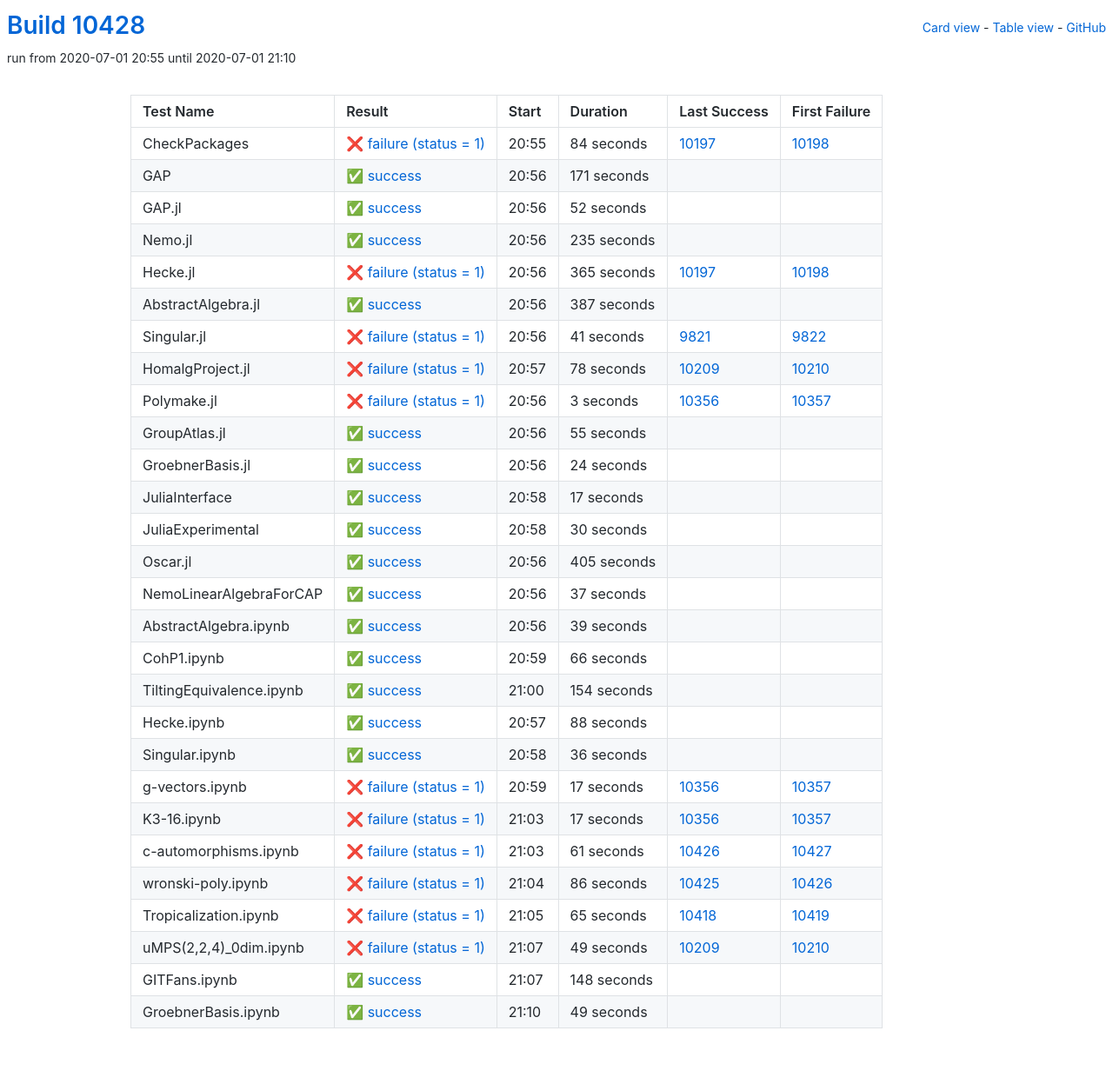
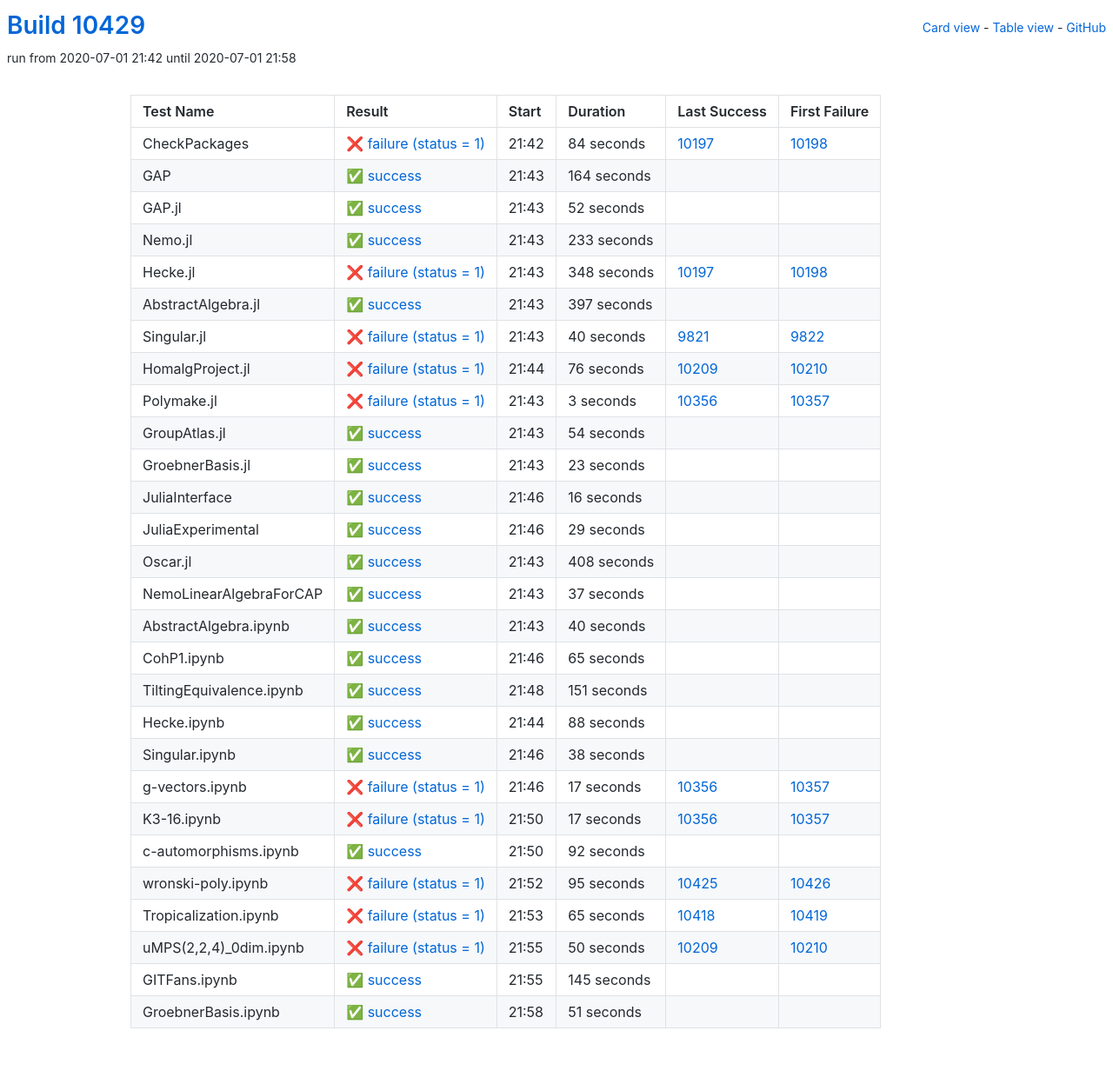
Before and after one commit to oscar-system/oscar-ci-status, a Jekyll site: the page built from table.html, in a window 1280 px wide. Shown: the whole page at 87% size. Built offline with Jekyll 4.4.1, drawn with Linux system fonts in a browser that asks for light colours.

Commit message:
Build #10429

```diff
--- a/_data/ci.yml
+++ b/_data/ci.yml
@@ -1,6 +1,6 @@
 ---
-build: 10428
-build_url: https://oscarci.mathematik.uni-kl.de/job/oscar/10428/
+build: 10429
+build_url: https://oscarci.mathematik.uni-kl.de/job/oscar/10429/
 job: oscar
 organization: oscar-system
 repo: oscar-ci-status
@@ -8,8 +8,8 @@
 tests:
 - name: CheckPackages
   id: checkpackages
-  log: https://oscarci.mathematik.uni-kl.de/job/oscar/10428/artifact/logs/build-10428/CheckPackages.log
-  start: 2020-07-01 20:55
+  log: https://oscarci.mathematik.uni-kl.de/job/oscar/10429/artifact/logs/build-10429/CheckPackages.log
+  start: 2020-07-01 21:42
   success: false
   exitcode: 1
   status: failure
@@ -20,20 +20,20 @@
   first_failure_url: https://oscarci.mathematik.uni-kl.de/job/oscar/10198/
 - name: GAP
   id: gap
-  log: https://oscarci.mathematik.uni-kl.de/job/oscar/10428/artifact/logs/build-10428/GAP.log
-  start: 2020-07-01 20:56
+  log: https://oscarci.mathematik.uni-kl.de/job/oscar/10429/artifact/logs/build-10429/GAP.log
+  start: 2020-07-01 21:43
   success: true
   exitcode: 0
   status: success
-  duration: 171
+  duration: 164
   last_success: false
   last_success_url:
   first_failure: false
   first_failure_url:
 - name: GAP.jl
   id: gap-jl
-  log: https://oscarci.mathematik.uni-kl.de/job/oscar/10428/artifact/logs/build-10428/GAP.jl.log
-  start: 2020-07-01 20:56
+  log: https://oscarci.mathematik.uni-kl.de/job/oscar/10429/artifact/logs/build-10429/GAP.jl.log
+  start: 2020-07-01 21:43
   success: true
   exitcode: 0
   status: success
@@ -44,68 +44,68 @@
   first_failure_url:
 - name: Nemo.jl
   id: nemo-jl
-  log: https://oscarci.mathematik.uni-kl.de/job/oscar/10428/artifact/logs/build-10428/Nemo.jl.log
-  start: 2020-07-01 20:56
+  log: https://oscarci.mathematik.uni-kl.de/job/oscar/10429/artifact/logs/build-10429/Nemo.jl.log
+  start: 2020-07-01 21:43
   success: true
   exitcode: 0
   status: success
-  duration: 235
+  duration: 233
   last_success: false
   last_success_url:
   first_failure: false
   first_failure_url:
 - name: Hecke.jl
   id: hecke-jl
-  log: https://oscarci.mathematik.uni-kl.de/job/oscar/10428/artifact/logs/build-10428/Hecke.jl.log
-  start: 2020-07-01 20:56
+  log: https://oscarci.mathematik.uni-kl.de/job/oscar/10429/artifact/logs/build-10429/Hecke.jl.log
+  start: 2020-07-01 21:43
   success: false
   exitcode: 1
   status: failure
-  duration: 365
+  duration: 348
   last_success: 10197
   last_success_url: https://oscarci.mathematik.uni-kl.de/job/oscar/10197/
   first_failure: 10198
   first_failure_url: https://oscarci.mathematik.uni-kl.de/job/oscar/10198/
 - name: AbstractAlgebra.jl
   id: abstractalgebra-jl
-  log: https://oscarci.mathematik.uni-kl.de/job/oscar/10428/artifact/logs/build-10428/AbstractAlgebra.jl.log
-  start: 2020-07-01 20:56
+  log: https://oscarci.mathematik.uni-kl.de/job/oscar/10429/artifact/logs/build-10429/AbstractAlgebra.jl.log
+  start: 2020-07-01 21:43
   success: true
   exitcode: 0
   status: success
-  duration: 387
+  duration: 397
   last_success: false
   last_success_url:
   first_failure: false
   first_failure_url:
 - name: Singular.jl
   id: singular-jl
-  log: https://oscarci.mathematik.uni-kl.de/job/oscar/10428/artifact/logs/build-10428/Singular.jl.log
-  start: 2020-07-01 20:56
+  log: https://oscarci.mathematik.uni-kl.de/job/oscar/10429/artifact/logs/build-10429/Singular.jl.log
+  start: 2020-07-01 21:43
   success: false
   exitcode: 1
   status: failure
-  duration: 41
+  duration: 40
   last_success: 9821
   last_success_url: https://oscarci.mathematik.uni-kl.de/job/oscar/9821/
   first_failure: 9822
   first_failure_url: https://oscarci.mathematik.uni-kl.de/job/oscar/9822/
 - name: HomalgProject.jl
   id: homalgproject-jl
-  log: https://oscarci.mathematik.uni-kl.de/job/oscar/10428/artifact/logs/build-10428/HomalgProject.jl.log
-  start: 2020-07-01 20:57
+  log: https://oscarci.mathematik.uni-kl.de/job/oscar/10429/artifact/logs/build-10429/HomalgProject.jl.log
+  start: 2020-07-01 21:44
   success: false
   exitcode: 1
   status: failure
-  duration: 78
+  duration: 76
   last_success: 10209
   last_success_url: https://oscarci.mathematik.uni-kl.de/job/oscar/10209/
   first_failure: 10210
   first_failure_url: https://oscarci.mathematik.uni-kl.de/job/oscar/10210/
 - name: Polymake.jl
   id: polymake-jl
-  log: https://oscarci.mathematik.uni-kl.de/job/oscar/10428/artifact/logs/build-10428/Polymake.jl.log
-  start: 2020-07-01 20:56
+  log: https://oscarci.mathematik.uni-kl.de/job/oscar/10429/artifact/logs/build-10429/Polymake.jl.log
+  start: 2020-07-01 21:43
   success: false
   exitcode: 1
   status: failure
@@ -116,68 +116,68 @@
   first_failure_url: https://oscarci.mathematik.uni-kl.de/job/oscar/10357/
 - name: GroupAtlas.jl
   id: groupatlas-jl
-  log: https://oscarci.mathematik.uni-kl.de/job/oscar/10428/artifact/logs/build-10428/GroupAtlas.jl.log
-  start: 2020-07-01 20:56
+  log: https://oscarci.mathematik.uni-kl.de/job/oscar/10429/artifact/logs/build-10429/GroupAtlas.jl.log
+  start: 2020-07-01 21:43
   success: true
   exitcode: 0
   status: success
-  duration: 55
+  duration: 54
   last_success: false
   last_success_url:
   first_failure: false
   first_failure_url:
 - name: GroebnerBasis.jl
   id: groebnerbasis-jl
-  log: https://oscarci.mathematik.uni-kl.de/job/oscar/10428/artifact/logs/build-10428/GroebnerBasis.jl.log
-  start: 2020-07-01 20:56
+  log: https://oscarci.mathematik.uni-kl.de/job/oscar/10429/artifact/logs/build-10429/GroebnerBasis.jl.log
+  start: 2020-07-01 21:43
   success: true
   exitcode: 0
   status: success
-  duration: 24
+  duration: 23
   last_success: false
   last_success_url:
   first_failure: false
   first_failure_url:
 - name: JuliaInterface
   id: juliainterface
-  log: https://oscarci.mathematik.uni-kl.de/job/oscar/10428/artifact/logs/build-10428/JuliaInterface.log
-  start: 2020-07-01 20:58
+  log: https://oscarci.mathematik.uni-kl.de/job/oscar/10429/artifact/logs/build-10429/JuliaInterface.log
+  start: 2020-07-01 21:46
   success: true
   exitcode: 0
   status: success
-  duration: 17
+  duration: 16
   last_success: false
   last_success_url:
   first_failure: false
   first_failure_url:
 - name: JuliaExperimental
   id: juliaexperimental
-  log: https://oscarci.mathematik.uni-kl.de/job/oscar/10428/artifact/logs/build-10428/JuliaExperimental.log
-  start: 2020-07-01 20:58
+  log: https://oscarci.mathematik.uni-kl.de/job/oscar/10429/artifact/logs/build-10429/JuliaExperimental.log
+  start: 2020-07-01 21:46
   success: true
   exitcode: 0
   status: success
-  duration: 30
+  duration: 29
   last_success: false
   last_success_url:
   first_failure: false
   first_failure_url:
 - name: Oscar.jl
   id: oscar-jl
-  log: https://oscarci.mathematik.uni-kl.de/job/oscar/10428/artifact/logs/build-10428/Oscar.jl.log
-  start: 2020-07-01 20:56
+  log: https://oscarci.mathematik.uni-kl.de/job/oscar/10429/artifact/logs/build-10429/Oscar.jl.log
+  start: 2020-07-01 21:43
   success: true
   exitcode: 0
   status: success
-  duration: 405
+  duration: 408
   last_success: false
   last_success_url:
   first_failure: false
   first_failure_url:
 - name: NemoLinearAlgebraForCAP
   id: nemolinearalgebraforcap
-  log: https://oscarci.mathematik.uni-kl.de/job/oscar/10428/artifact/logs/build-10428/NemoLinearAlgebraForCAP.log
-  start: 2020-07-01 20:56
+  log: https://oscarci.mathematik.uni-kl.de/job/oscar/10429/artifact/logs/build-10429/NemoLinearAlgebraForCAP.log
+  start: 2020-07-01 21:43
   success: true
   exitcode: 0
   status: success
@@ -188,44 +188,44 @@
   first_failure_url:
 - name: AbstractAlgebra.ipynb
   id: abstractalgebra-ipynb
-  log: https://oscarci.mathematik.uni-kl.de/job/oscar/10428/artifact/logs/build-10428/AbstractAlgebra.ipynb.log
-  start: 2020-07-01 20:56
+  log: https://oscarci.mathematik.uni-kl.de/job/oscar/10429/artifact/logs/build-10429/AbstractAlgebra.ipynb.log
+  start: 2020-07-01 21:43
   success: true
   exitcode: 0
   status: success
-  duration: 39
+  duration: 40
   last_success: false
   last_success_url:
   first_failure: false
   first_failure_url:
 - name: CohP1.ipynb
   id: cohp1-ipynb
-  log: https://oscarci.mathematik.uni-kl.de/job/oscar/10428/artifact/logs/build-10428/CohP1.ipynb.log
-  start: 2020-07-01 20:59
+  log: https://oscarci.mathematik.uni-kl.de/job/oscar/10429/artifact/logs/build-10429/CohP1.ipynb.log
+  start: 2020-07-01 21:46
   success: true
   exitcode: 0
   status: success
-  duration: 66
+  duration: 65
   last_success: false
   last_success_url:
   first_failure: false
   first_failure_url:
 - name: TiltingEquivalence.ipynb
   id: tiltingequivalence-ipynb
-  log: https://oscarci.mathematik.uni-kl.de/job/oscar/10428/artifact/logs/build-10428/TiltingEquivalence.ipynb.log
-  start: 2020-07-01 21:00
+  log: https://oscarci.mathematik.uni-kl.de/job/oscar/10429/artifact/logs/build-10429/TiltingEquivalence.ipynb.log
+  start: 2020-07-01 21:48
   success: true
   exitcode: 0
   status: success
-  duration: 154
+  duration: 151
   last_success: false
   last_success_url:
   first_failure: false
   first_failure_url:
 - name: Hecke.ipynb
   id: hecke-ipynb
-  log: https://oscarci.mathematik.uni-kl.de/job/oscar/10428/artifact/logs/build-10428/Hecke.ipynb.log
-  start: 2020-07-01 20:57
+  log: https://oscarci.mathematik.uni-kl.de/job/oscar/10429/artifact/logs/build-10429/Hecke.ipynb.log
+  start: 2020-07-01 21:44
   success: true
   exitcode: 0
   status: success
@@ -236,20 +236,20 @@
   first_failure_url:
 - name: Singular.ipynb
   id: singular-ipynb
-  log: https://oscarci.mathematik.uni-kl.de/job/oscar/10428/artifact/logs/build-10428/Singular.ipynb.log
-  start: 2020-07-01 20:58
+  log: https://oscarci.mathematik.uni-kl.de/job/oscar/10429/artifact/logs/build-10429/Singular.ipynb.log
+  start: 2020-07-01 21:46
   success: true
   exitcode: 0
   status: success
-  duration: 36
+  duration: 38
   last_success: false
   last_success_url:
   first_failure: false
   first_failure_url:
 - name: g-vectors.ipynb
   id: g-vectors-ipynb
-  log: https://oscarci.mathematik.uni-kl.de/job/oscar/10428/artifact/logs/build-10428/g-vectors.ipynb.log
-  start: 2020-07-01 20:59
+  log: https://oscarci.mathematik.uni-kl.de/job/oscar/10429/artifact/logs/build-10429/g-vectors.ipynb.log
+  start: 2020-07-01 21:46
   success: false
   exitcode: 1
   status: failure
@@ -260,8 +260,8 @@
   first_failure_url: https://oscarci.mathematik.uni-kl.de/job/oscar/10357/
 - name: K3-16.ipynb
   id: k3-16-ipynb
-  log: https://oscarci.mathematik.uni-kl.de/job/oscar/10428/artifact/logs/build-10428/K3-16.ipynb.log
-  start: 2020-07-01 21:03
+  log: https://oscarci.mathematik.uni-kl.de/job/oscar/10429/artifact/logs/build-10429/K3-16.ipynb.log
+  start: 2020-07-01 21:50
   success: false
   exitcode: 1
   status: failure
@@ -272,32 +272,32 @@
   first_failure_url: https://oscarci.mathematik.uni-kl.de/job/oscar/10357/
 - name: c-automorphisms.ipynb
   id: c-automorphisms-ipynb
-  log: https://oscarci.mathematik.uni-kl.de/job/oscar/10428/artifact/logs/build-10428/c-automorphisms.ipynb.log
-  start: 2020-07-01 21:03
+  log: https://oscarci.mathematik.uni-kl.de/job/oscar/10429/artifact/logs/build-10429/c-automorphisms.ipynb.log
+  start: 2020-07-01 21:50
+  success: true
+  exitcode: 0
+  status: success
+  duration: 92
+  last_success: false
+  last_success_url:
+  first_failure: false
+  first_failure_url:
+- name: wronski-poly.ipynb
+  id: wronski-poly-ipynb
+  log: https://oscarci.mathematik.uni-kl.de/job/oscar/10429/artifact/logs/build-10429/wronski-poly.ipynb.log
+  start: 2020-07-01 21:52
   success: false
   exitcode: 1
   status: failure
-  duration: 61
-  last_success: 10426
-  last_success_url: https://oscarci.mathematik.uni-kl.de/job/oscar/10426/
-  first_failure: 10427
-  first_failure_url: https://oscarci.mathematik.uni-kl.de/job/oscar/10427/
-- name: wronski-poly.ipynb
-  id: wronski-poly-ipynb
-  log: https://oscarci.mathematik.uni-kl.de/job/oscar/10428/artifact/logs/build-10428/wronski-poly.ipynb.log
-  start: 2020-07-01 21:04
-  success: false
-  exitcode: 1
-  status: failure
-  duration: 86
+  duration: 95
   last_success: 10425
   last_success_url: https://oscarci.mathematik.uni-kl.de/job/oscar/10425/
   first_failure: 10426
   first_failure_url: https://oscarci.mathematik.uni-kl.de/job/oscar/10426/
 - name: Tropicalization.ipynb
   id: tropicalization-ipynb
-  log: https://oscarci.mathematik.uni-kl.de/job/oscar/10428/artifact/logs/build-10428/Tropicalization.ipynb.log
-  start: 2020-07-01 21:05
+  log: https://oscarci.mathematik.uni-kl.de/job/oscar/10429/artifact/logs/build-10429/Tropicalization.ipynb.log
+  start: 2020-07-01 21:53
   success: false
   exitcode: 1
   status: failure
@@ -308,36 +308,36 @@
   first_failure_url: https://oscarci.mathematik.uni-kl.de/job/oscar/10419/
 - name: uMPS(2,2,4)_0dim.ipynb
   id: umps-2-2-4-0dim-ipynb
-  log: https://oscarci.mathematik.uni-kl.de/job/oscar/10428/artifact/logs/build-10428/uMPS-2-2-4-_0dim.ipynb.log
-  start: 2020-07-01 21:07
+  log: https://oscarci.mathematik.uni-kl.de/job/oscar/10429/artifact/logs/build-10429/uMPS-2-2-4-_0dim.ipynb.log
+  start: 2020-07-01 21:55
   success: false
   exitcode: 1
   status: failure
-  duration: 49
+  duration: 50
   last_success: 10209
   last_success_url: https://oscarci.mathematik.uni-kl.de/job/oscar/10209/
   first_failure: 10210
   first_failure_url: https://oscarci.mathematik.uni-kl.de/job/oscar/10210/
 - name: GITFans.ipynb
   id: gitfans-ipynb
-  log: https://oscarci.mathematik.uni-kl.de/job/oscar/10428/artifact/logs/build-10428/GITFans.ipynb.log
-  start: 2020-07-01 21:07
+  log: https://oscarci.mathematik.uni-kl.de/job/oscar/10429/artifact/logs/build-10429/GITFans.ipynb.log
+  start: 2020-07-01 21:55
   success: true
   exitcode: 0
   status: success
-  duration: 148
+  duration: 145
   last_success: false
   last_success_url:
   first_failure: false
   first_failure_url:
 - name: GroebnerBasis.ipynb
   id: groebnerbasis-ipynb
-  log: https://oscarci.mathematik.uni-kl.de/job/oscar/10428/artifact/logs/build-10428/GroebnerBasis.ipynb.log
-  start: 2020-07-01 21:10
+  log: https://oscarci.mathematik.uni-kl.de/job/oscar/10429/artifact/logs/build-10429/GroebnerBasis.ipynb.log
+  start: 2020-07-01 21:58
   success: true
   exitcode: 0
   status: success
-  duration: 49
+  duration: 51
   last_success: false
   last_success_url:
   first_failure: false
```
Also changed, not shown: README.md.
